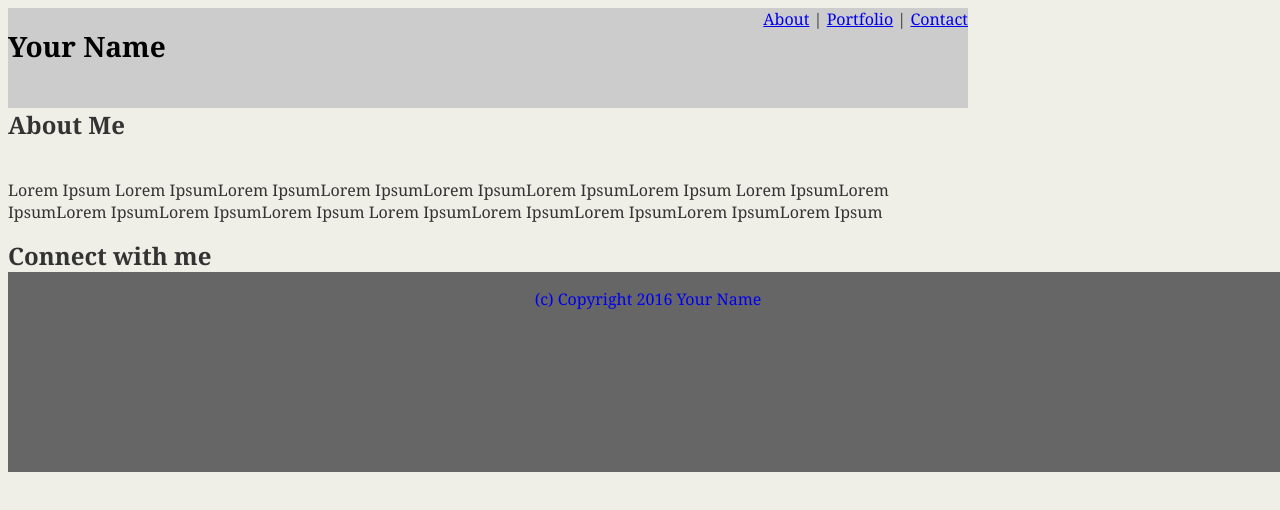
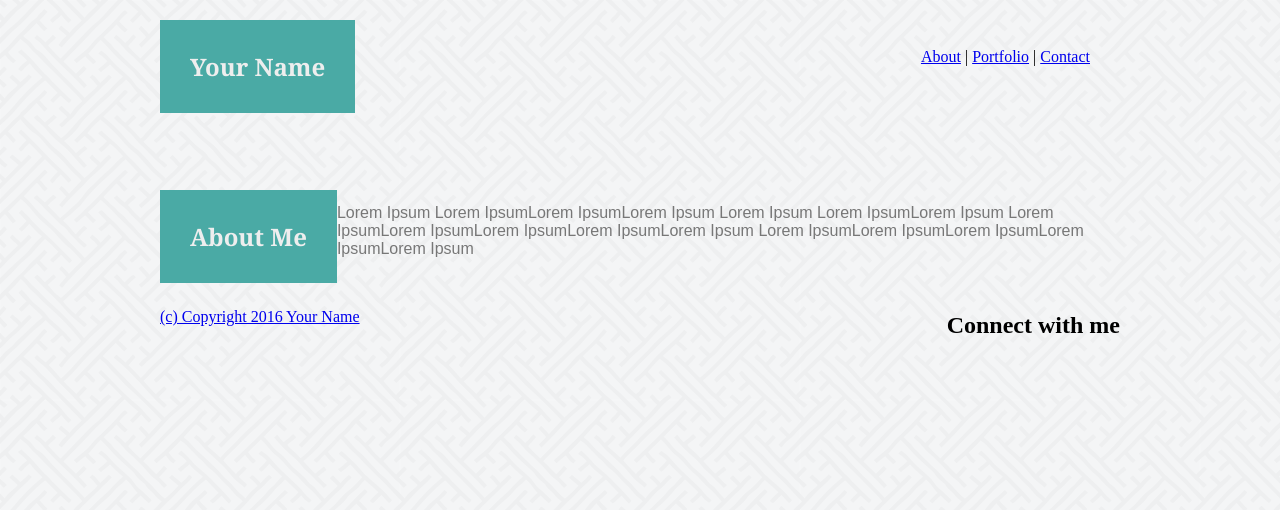
Before and after one commit to minicooperj/Basic-Portfolio, a plain HTML site: page index.html in a window 1280 px wide. Drawn offline with Linux system fonts and the light colour scheme.

Commit message:
background

```diff
--- /dev/null
+++ b/css/reset.css
@@ -0,0 +1,48 @@
+/* http://meyerweb.com/eric/tools/css/reset/
+   v2.0 | 20110126
+   License: none (public domain)
+*/
+
+html, body, div, span, applet, object, iframe,
+h1, h2, h3, h4, h5, h6, p, blockquote, pre,
+a, abbr, acronym, address, big, cite, code,
+del, dfn, em, img, ins, kbd, q, s, samp,
+small, strike, strong, sub, sup, tt, var,
+b, u, i, center,
+dl, dt, dd, ol, ul, li,
+fieldset, form, label, legend,
+table, caption, tbody, tfoot, thead, tr, th, td,
+article, aside, canvas, details, embed,
+figure, figcaption, footer, header, hgroup,
+menu, nav, output, ruby, section, summary,
+time, mark, audio, video {
+	margin: 0;
+	padding: 0;
+	border: 0;
+	font-size: 100%;
+	font: inherit;
+	vertical-align: baseline;
+}
+/* HTML5 display-role reset for older browsers */
+article, aside, details, figcaption, figure,
+footer, header, hgroup, menu, nav, section {
+	display: block;
+}
+body {
+	line-height: 1;
+}
+ol, ul {
+	list-style: none;
+}
+blockquote, q {
+	quotes: none;
+}
+blockquote:before, blockquote:after,
+q:before, q:after {
+	content: '';
+	content: none;
+}
+table {
+	border-collapse: collapse;
+	border-spacing: 0;
+}
--- a/css/style.css
+++ b/css/style.css
@@ -1,60 +1,39 @@
-<style>
+#links1 {	text-align: center;
+			padding:30px;}
 
-.container
-
-#main-bio { float: left;
-		width: 70%;
+.headingBackground {background-color: #4aaaa5;
+					color: #eeeeee;
+					font-family: 'Georgia', Times, 'Times New Roman', serif;
+					padding: 30px;
+					float:left;
 					}
 
-#bio-image { float: left;
-			width: 200px;
-			margin: 15px;
+.regularFont {	color: #777777;
+				font-family: Arial, Helvetica Neue, Helvetica, sans-serif;
 				}
 
-#contact-info { float: left;
-			width: 30%;
-			line-height: 1.5;
+.mainHeader {	background-color: #ffffff;
+				border-color: #cccccc;
+				 }
+
+.footer		{background-color: #666666;
 
 			}
 
-#copyright { text-align: center;
+.mainContent {	background-color: #ffffff;
+				border-color: #dddddd;
+				width: 650px;
 
 			}
 
-#header { height: 100px;
-			background-color: #cccccc;}
 
 
-body {
-	background-color: #efeee7;
-	font-family: "Georgia",Times New Roman,Times,serif;
-	color: #333333;
-	width:960px;
+.aside {float:right;}
+body {width: 960px;
+		margin: auto auto;
+		background-image: url("../assets/images/sayagata-400px/sayagata-400px.png");
+
 		}
 
-header { background-color: #cccccc;
-margin:0;
-padding:0;
-color: black;}
-
-h1 {color: black;
-	font-size: 28px;
-	margin:0
-	padding:15px;
-	float: left;
+nav {float: right;
 	}
-
-h2 {font-size: 24px;
-	width: 1024px;
-	margin: 0;
-	}
-
-footer { position: fixed;
-		width: 100%;
-		height: 200px;
-		background-color: #666666; }
-
-nav {	float: right ;
-
-
-}
--- a/index.html
+++ b/index.html
@@ -3,40 +3,51 @@
 <head>
 	<meta charset="UTF-8" lang="en-US">
 	<link rel="stylesheet" type="text/css" href="css/style.css">
-	<title></title>
+	<title>My Portfolio</title>
 </head>
 <body>
-	<div id="header">
-		<h1>Your Name</h1>
-			<nav>
+
+	<section style="height:80px;">
+	<header>
+
+		<h1 class="headingBackground">Your Name</h1>
+	</header>
+<br>
+	<nav id="links1">
 				<a href="#">About</a> |
 				<a href="#">Portfolio</a> |
 				<a href="#">Contact </a>
-			</nav>
-	</div>
-
-	<div>
-		<h2>About Me</h2>
+	</nav>
+	</section>
+<br>
+<br>
+<br>
+<br>
+<br>
+	<section>
+		<h2 class="headingBackground">About Me</h2>
 		<br>
-		<p> Lorem Ipsum Lorem IpsumLorem IpsumLorem IpsumLorem IpsumLorem IpsumLorem Ipsum
+		<p class="regularFont"> Lorem Ipsum Lorem IpsumLorem IpsumLorem Ipsum Lorem Ipsum Lorem IpsumLorem Ipsum
 		Lorem IpsumLorem IpsumLorem IpsumLorem IpsumLorem Ipsum
 		Lorem IpsumLorem IpsumLorem IpsumLorem IpsumLorem Ipsum
 		</p>
-	</div>
-
-	<div>
+	</section>
+<br>
+	<aside class="aside">
 		<h2>Connect with me</h2>
 		<nav>
 		<a src="imgsrc" href="#" alt="Cat website">
 		<a src="imgsrc" href="#" alt="LinkedIn">
 		<a src="imgsrc" href="#" alt="Falling stack of books">
-	</div>
+		</nav>
 
-	<div>
+	</aside>
+
+
+
 	<footer>
-		<p id="copyright"> (c) Copyright 2016 Your Name </p>
+		<p> (c) Copyright 2016 Your Name </p>
 	</footer>
-	</div>
 
 
 </body>
```
Also changed, not shown: Classref.html (deleted, +0 -60 lines), assets/images/sayagata-400px/readme.txt (added), assets/images/sayagata-400px/sayagata-400px.png (added). Lines whose indentation alone changed are shown as unchanged.
